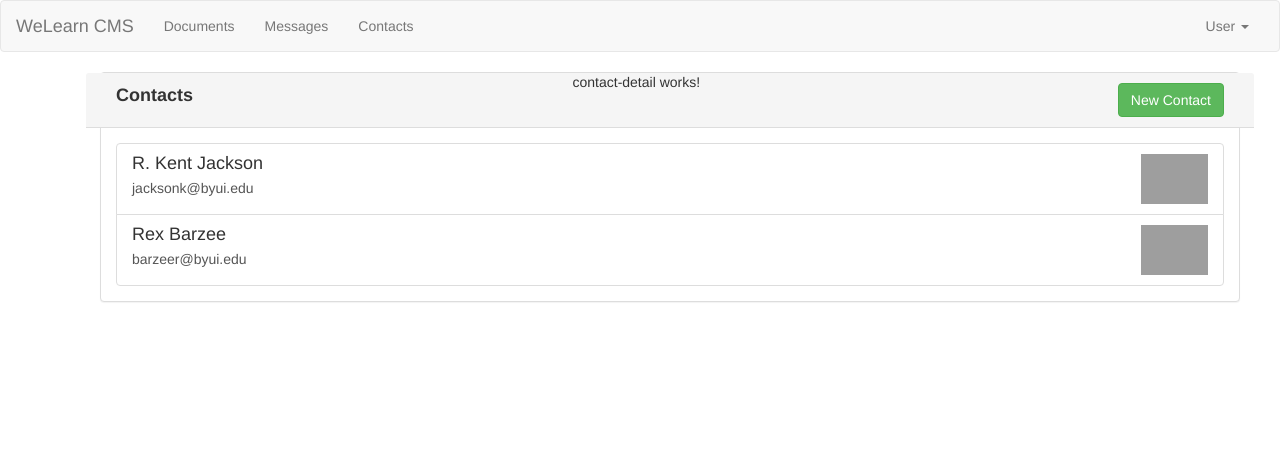
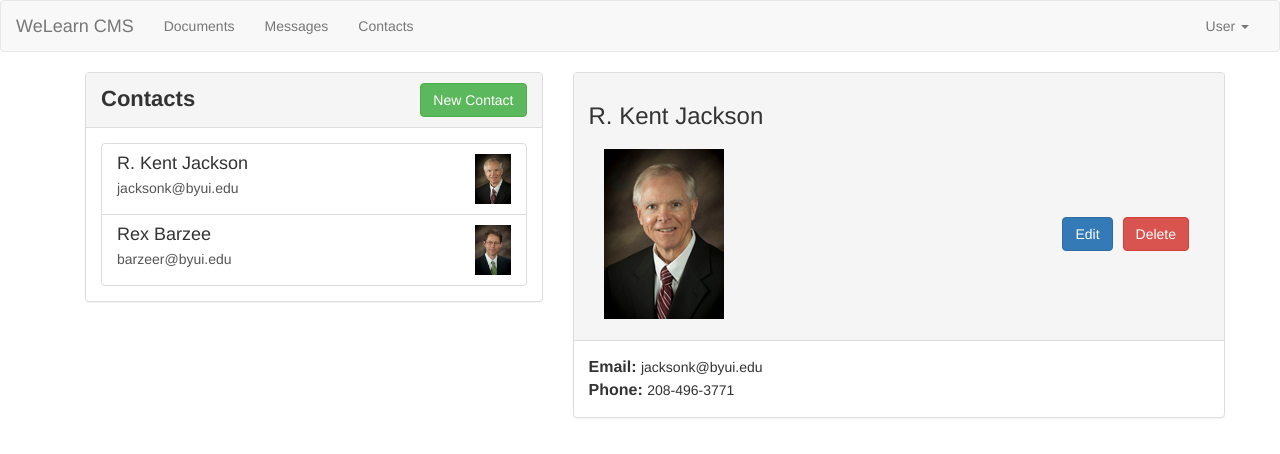
Before and after one commit to Naxlin/Angular-CMS, an Angular app: page / in a window 1280 px wide. Shown: the top 454 px of the page. Built offline with nearby package versions, Linux system fonts and the light colour scheme; grey boxes are pictures that could not be loaded.

Commit message:
Finished Week 2 Project

```diff
--- a/src/app/contacts/contact-detail/contact-detail.component.css
+++ b/src/app/contacts/contact-detail/contact-detail.component.css
@@ -0,0 +1,14 @@
+button {
+    margin: 5px;
+}
+
+span {
+    font-size: 16px;
+    font-weight: bold;
+}
+
+#detail {
+    display: flex;
+    justify-content: space-between;
+    align-items: center;
+}
--- a/src/app/contacts/contact-detail/contact-detail.component.html
+++ b/src/app/contacts/contact-detail/contact-detail.component.html
@@ -1 +1,22 @@
-<p>contact-detail works!</p>
+<div class="panel panel-default">
+    <div class="panel-heading">
+        <h3> {{ contact?.name }} </h3>
+        <div id="detail" class="panel-heading">
+            <img [src]="contact?.imageUrl" alt="Image of Contact {{ contact?.id }}" class="image-responsive">
+            <div>
+                <button class="btn btn-primary">Edit</button>
+                <button class="btn btn-danger">Delete</button>
+            </div>
+        </div>
+    </div>
+    <div class="panel-body">
+        <div class="row">
+            <div class="col-sm-12">
+                <span>Email: </span> {{ contact?.email }}
+            </div>
+            <div class="col-sm-12">
+                <span>Phone: </span> {{ contact?.phone }}
+            </div>
+        </div>
+    </div>
+</div>
--- a/src/app/contacts/contact-detail/contact-detail.component.ts
+++ b/src/app/contacts/contact-detail/contact-detail.component.ts
@@ -1,4 +1,5 @@
 import { Component, OnInit } from '@angular/core';
+import { Contact } from '../contact.model';
 
 @Component({
   selector: 'cms-contact-detail',
@@ -6,6 +7,7 @@ import { Component, OnInit } from '@angular/core';
   styleUrls: ['./contact-detail.component.css']
 })
 export class ContactDetailComponent implements OnInit {
+  contact: Contact = new Contact('1','R. Kent Jackson','jacksonk@byui.edu','208-496-3771','assets/images/jacksonk.jpg');
 
   constructor() { }
 
--- a/src/app/contacts/contact-list/contact-list.component.css
+++ b/src/app/contacts/contact-list/contact-list.component.css
@@ -3,6 +3,6 @@ img {
 }
 
 .contact-header {
-    font-size: 18px;
+    font-size: 22px;
     font-weight: bold;
 }
--- a/src/app/contacts/contact-list/contact-list.component.html
+++ b/src/app/contacts/contact-list/contact-list.component.html
@@ -1,12 +1,14 @@
-<div class="container">
-    <div class="panel panel-default">
-        <div class="row panel-heading">
+<div class="panel panel-default">
+    <div class="panel-heading">
+        <div class="row">
             <div class="col-xs-12">
                 <span class="contact-header">Contacts</span>
                 <button class="btn btn-success pull-right">New Contact</button>
             </div>
         </div>
-        <div class="row panel-body">
+    </div>
+    <div class="panel-body">
+        <div class="row">
             <div class="col-xs-12">
                 <a href="#" class="list-group-item clearfix" *ngFor="let contact of contacts">
                     <div class="pull-left">
--- a/src/app/contacts/contact-list/contact-list.component.ts
+++ b/src/app/contacts/contact-list/contact-list.component.ts
@@ -8,8 +8,8 @@ import { Contact } from '../contact.model';
 })
 export class ContactListComponent implements OnInit {
   contacts: Contact[] = [
-    new Contact('1','R. Kent Jackson','jacksonk@byui.edu','208-496-3771','../../../assets/images/jacksonk.jpg'),
-    new Contact('2','Rex Barzee','barzeer@byui.edu','208-496-3768','../../../assets/images/barzeer.jpg'),
+    new Contact('1','R. Kent Jackson','jacksonk@byui.edu','208-496-3771','assets/images/jacksonk.jpg'),
+    new Contact('2','Rex Barzee','barzeer@byui.edu','208-496-3768','assets/images/barzeer.jpg'),
   ];
 
   constructor() { }
```
Also changed, not shown: src/assets/images/barzeer.jpg (added), src/assets/images/jacksonk.jpg (added).
